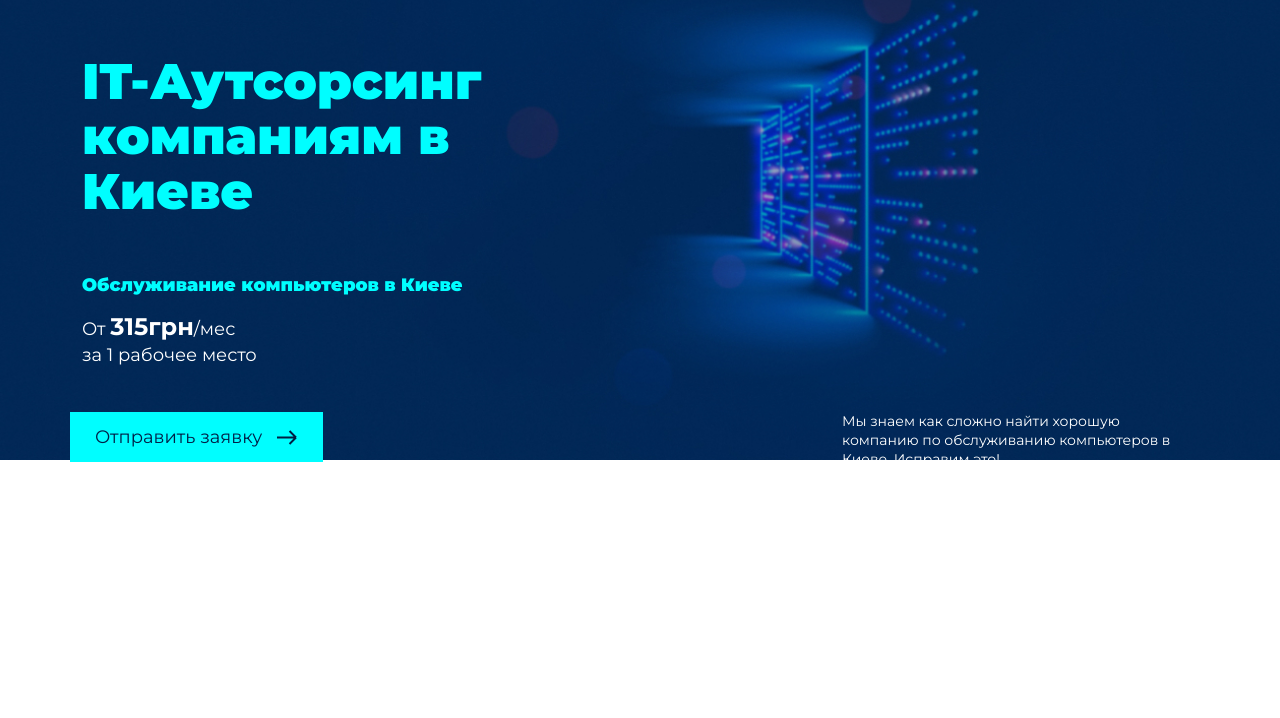
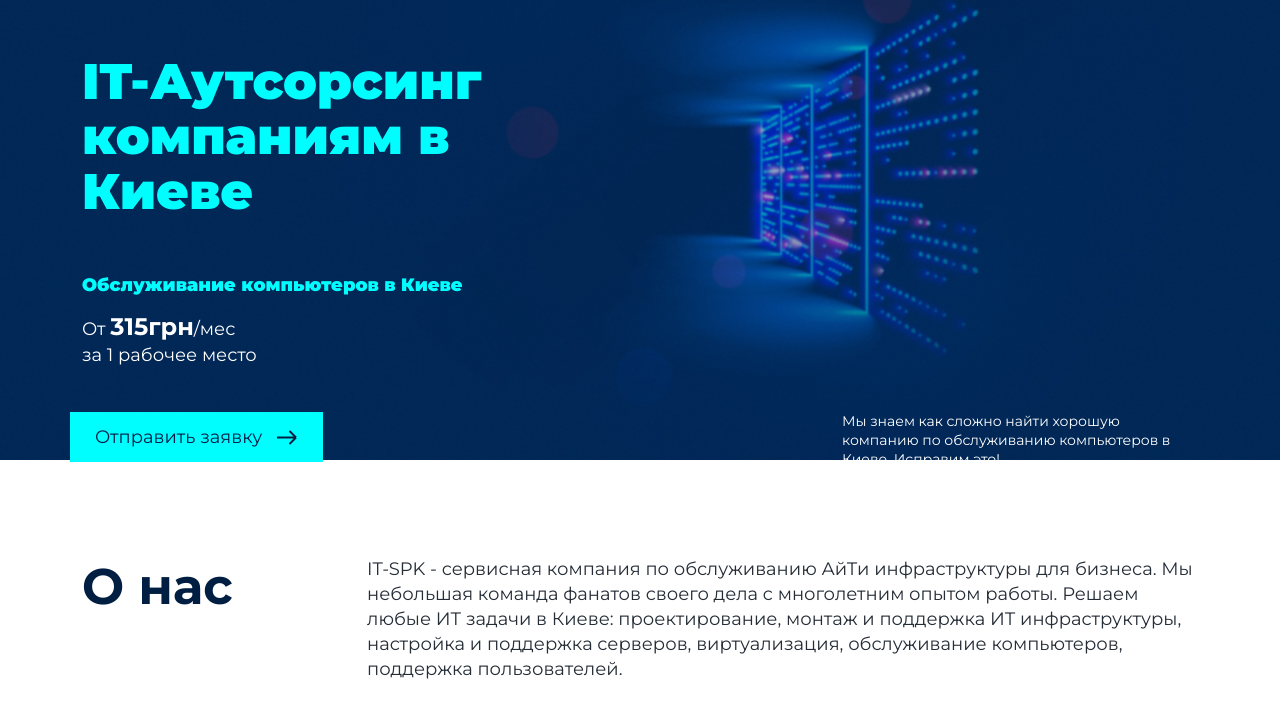
Before and after one commit to AlexandrCherednichenko/IT-SPK, a plain HTML site: page index.html in a window 1280 px wide. Shown: the part 100-818 px from the top of the page. Drawn offline with nearby package versions, Linux system fonts and the light colour scheme.

Commit message:
добавление скрипта для плавной прокрутки от пунктов меню

```diff
--- a/index.html
+++ b/index.html
@@ -53,6 +53,27 @@
       </div>
    </header>
 
+   <section class="about" id="about">
+      <div class="container">
+         <div class="row">
+            <div class="col-xl-3 col-md-12">
+               <h4 class="title">О нас</h4>
+            </div>
+            <div class="col-xl-9 col-md-12">
+               <p class="text">IT-SPK - сервисная компания по обслуживанию АйТи инфраструктуры для бизнеса. Мы небольшая
+                  команда
+                  фанатов своего дела c многолетним опытом работы. Решаем любые ИТ задачи в Киеве: проектирование,
+                  монтаж и поддержка ИТ инфраструктуры, настройка и поддержка серверов, виртуализация, обслуживание
+                  компьютеров, поддержка пользователей.</p>
+            </div>
+         </div>
+      </div>
+   </section>
+
+   <section class="services" id="services">
+      <div class="container"></div>
+   </section>
+
    <script src="https://cdn.jsdelivr.net/npm/bootstrap@5.1.1/dist/js/bootstrap.bundle.min.js"
       integrity="sha384-/bQdsTh/da6pkI1MST/rWKFNjaCP5gBSY4sEBT38Q/9RBh9AH40zEOg7Hlq2THRZ"
       crossorigin="anonymous"></script>
--- a/js/main.js
+++ b/js/main.js
@@ -0,0 +1,13 @@
+const navLink = document.querySelectorAll('.header__menu-nav a');
+
+navLink.forEach((elem) => {
+   elem.addEventListener('click', (event) => {
+      event.preventDefault();
+      const id = event.target.getAttribute('href').substr(1);
+
+      document.getElementById(id).scrollIntoView({
+         behavior: 'smooth',
+         block: 'start'
+      });
+   });
+});
--- /dev/null
+++ b/scss/_about.scss
@@ -0,0 +1,3 @@
+.about {
+   padding: 97px 0 61px 0;
+}
--- a/scss/style.scss
+++ b/scss/style.scss
@@ -1,5 +1,7 @@
 $blue-color: #00feff;
 $dark-blue: #002047;
+$title-color: #001e42;
+$text-color: #252d37;
 
 body {
    font: 400 18px/25px "Montserrat";
@@ -11,5 +13,16 @@ a {
 li {
    list-style: none;
 }
+.title {
+   font-size: 50px;
+   line-height: 60px;
+   font-weight: 700;
+   color: $title-color;
+}
+.text {
+   color: $text-color;
+}
 
 @import "_header";
+
+@import "_about";
```
Also changed, not shown: css/style.css.
